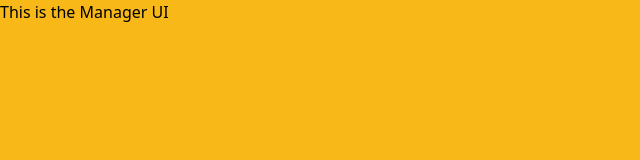
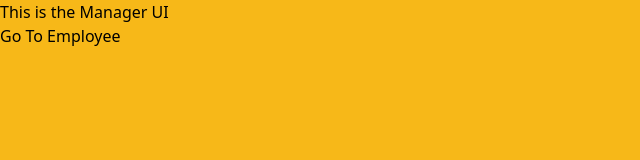
Before and after one commit to csce-331-ritchey-2023a/project3-mu, a Next.js app in the folder project3/: page /manager in a window 1280 px wide. Shown: the top 160 px of the page, without its empty margins (0-640 px from the left). Built offline with nearby package versions, Linux system fonts and the light colour scheme.

Commit message:
Sam's Updates

```diff
--- a/project3/app/manager/page.tsx
+++ b/project3/app/manager/page.tsx
@@ -1,13 +1,17 @@
 import Image from 'next/image'
+import Link from 'next/link'
 import { Inter } from 'next/font/google'
 import styles from './page.module.css'
 
 const inter = Inter({ subsets: ['latin'] })
 
-export default function Customer(){
-    return(
-        <main>
-                <h1>This is the Manager UI</h1>
-        </main>
+export default function Manager() {
+    return (
+      <main>
+        <h1>This is the Manager UI</h1>
+        <nav>
+        <Link href = {"/employee"}>Go To Employee      </Link>
+        </nav>
+      </main>
     )
-}
+  }
```
